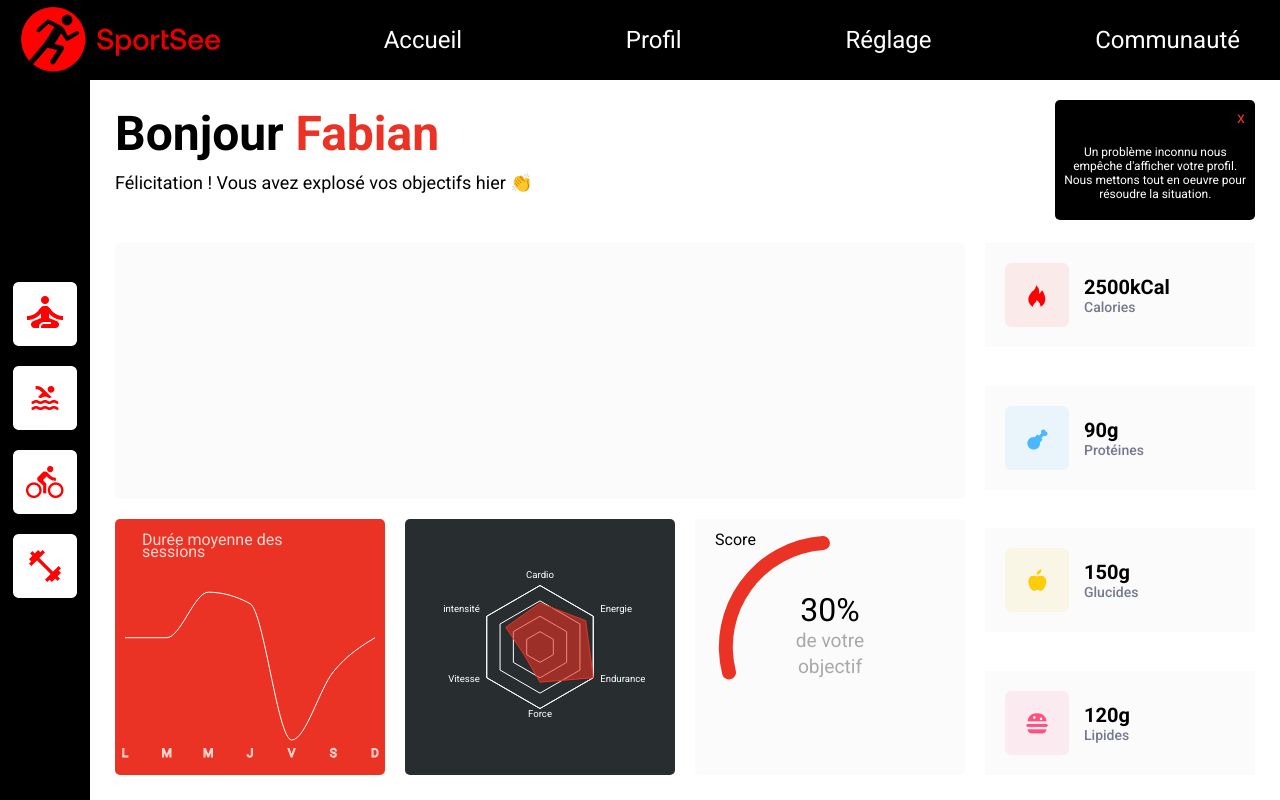
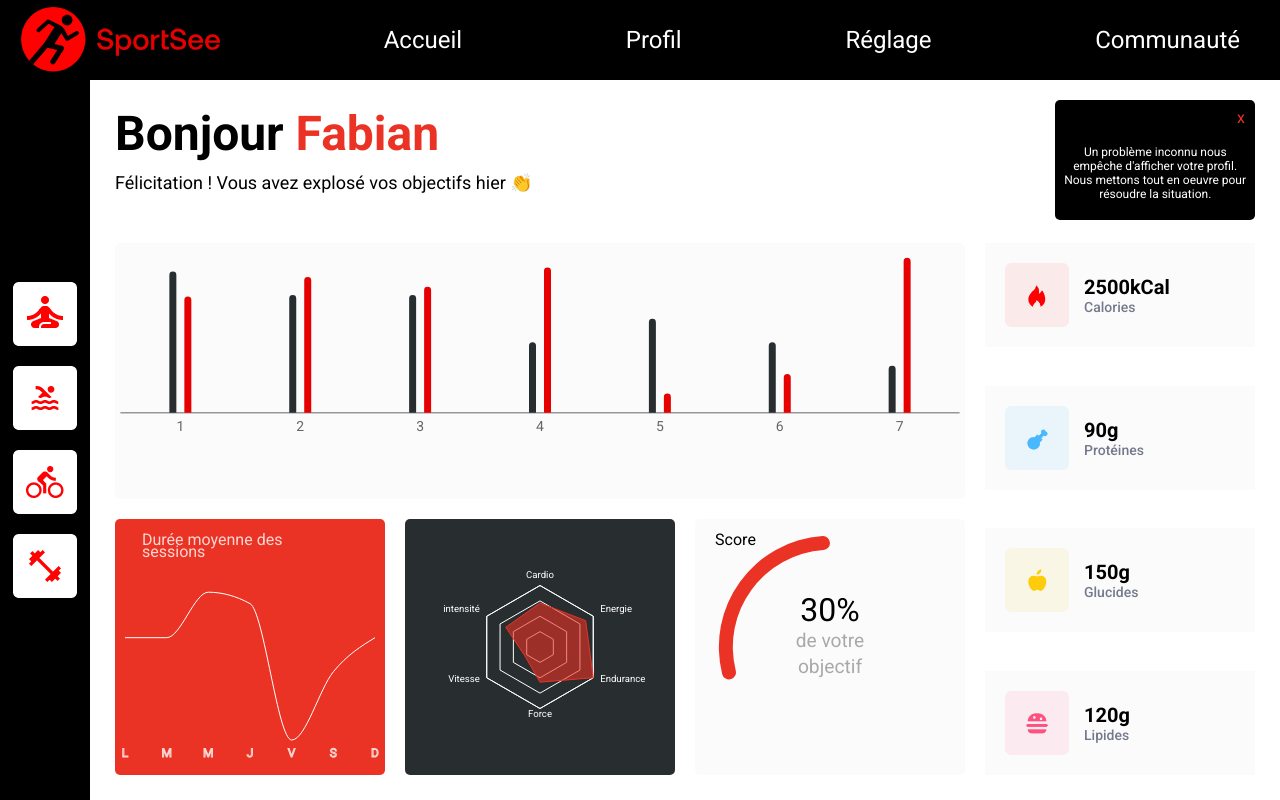
Before and after one commit to fabiandeneuville/FabianDeneuville_12_25022023, a React app: page / in a window 1280 px wide. Built offline with nearby package versions, Linux system fonts and the light colour scheme; no server answers; the HTML template or start-up script is replaced by a standard one.

Commit message:
Working on daily activity chart

```diff
--- a/src/components/ChartDailyActivity.jsx
+++ b/src/components/ChartDailyActivity.jsx
@@ -1,8 +1,20 @@
-function ChartDailyActivity(){
+import { BarChart, Bar, Cell, XAxis, YAxis, CartesianGrid, Tooltip, Legend, ResponsiveContainer } from 'recharts';
+import { getDaysIndex } from '../utils/utils';
+
+function ChartDailyActivity(props){
+
+    const data = getDaysIndex(props.activity.sessions); // Formating days to display index instead of actual date
+
     return (
-        <div>
-
-        </div>
+        <ResponsiveContainer width="100%" height="80%">
+        <BarChart data={data} barGap={8} barCategoryGap={1}>
+            <XAxis dataKey="day" tickLine={false} tick={{fontSize: 14}}/>
+            <YAxis yAxisId="kilogram" dataKey="kilogram" type="number" domain={['dataMin - 2', 'dataMax + 1']} hide={true}/>
+            <YAxis yAxisId="calories" dataKey="calories" type="number" domain={['dataMin - 20', 'dataMax + 10']}  hide={true}/>
+            <Bar yAxisId="kilogram" dataKey="kilogram" fill="#282D30" barSize={7} radius={[50, 50, 0, 0]}/>
+            <Bar yAxisId="calories" dataKey="calories" fill="#E60000" barSize={7} radius={[50, 50, 0, 0]}/>
+        </BarChart>
+    </ResponsiveContainer>
     )
 }
 
--- a/src/components/DashboardLayout.jsx
+++ b/src/components/DashboardLayout.jsx
@@ -10,7 +10,9 @@ function DashboardLayout(){
 
     const userData = useSelector(state => state.user.userData);
     const userPerformance = useSelector(state => state.user.userPerformance);
-    const userAverageSessions = useSelector(state => state.user.userAverageSessions)
+    const userAverageSessions = useSelector(state => state.user.userAverageSessions);
+    const userActivity = useSelector(state => state.user.userActivity);
+
     return (
             <>
                 {userData &&
@@ -30,7 +32,9 @@ function DashboardLayout(){
                             />
                         </div>
                         <div className="dashboard__layout__daily">
-                            <ChartDailyActivity/>
+                            <ChartDailyActivity
+                            activity={userActivity}
+                            />
                         </div>
                         <div className="dashboard__layout__average">
                             <ChartAverage
--- a/src/utils/utils.js
+++ b/src/utils/utils.js
@@ -18,15 +18,25 @@ const days = {
 }
 
 export const formatPerformances = (obj) => {
-    obj.data.map((item) => {
+    let clone = Object.assign({}, obj)
+    clone.data.map((item) => {
         item.kind = translatedKinds[item.kind]
     })
-    return obj.data;
+    return clone.data;
 };
 
 export const formatDays = (array) => {
-    array.map((session) => {
+    let formatedArray = [...array]
+    formatedArray.map((session) => {
         session.day = days[session.day]
     })
-    return array;
+    return formatedArray;
 };
+
+export const getDaysIndex = (array) => {
+    let data = [...array];
+    data.map((session, index) => {
+        session.day = index + 1;
+    });
+    return data;
+};
```
